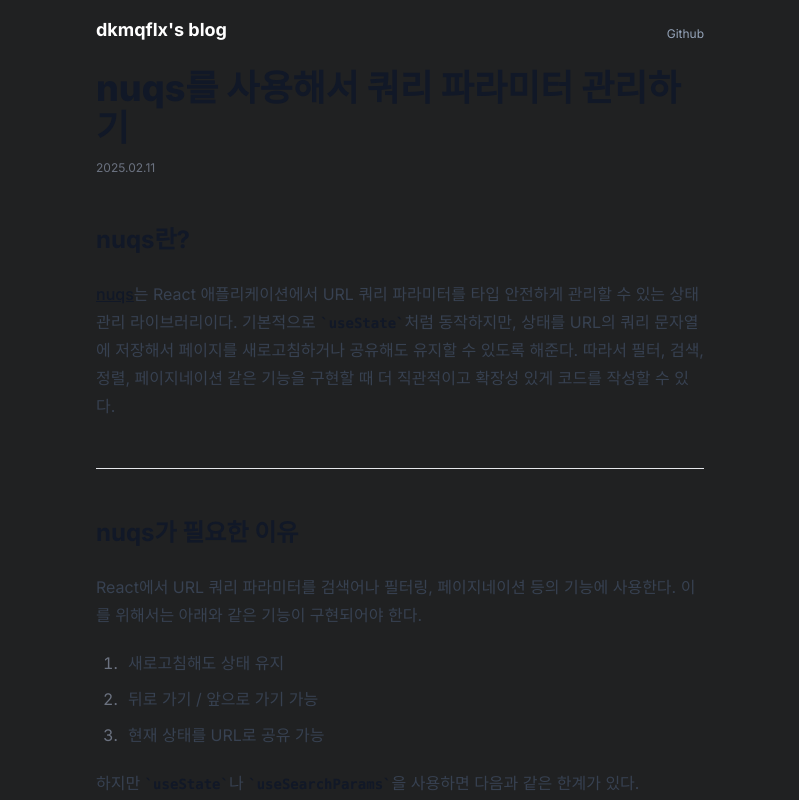
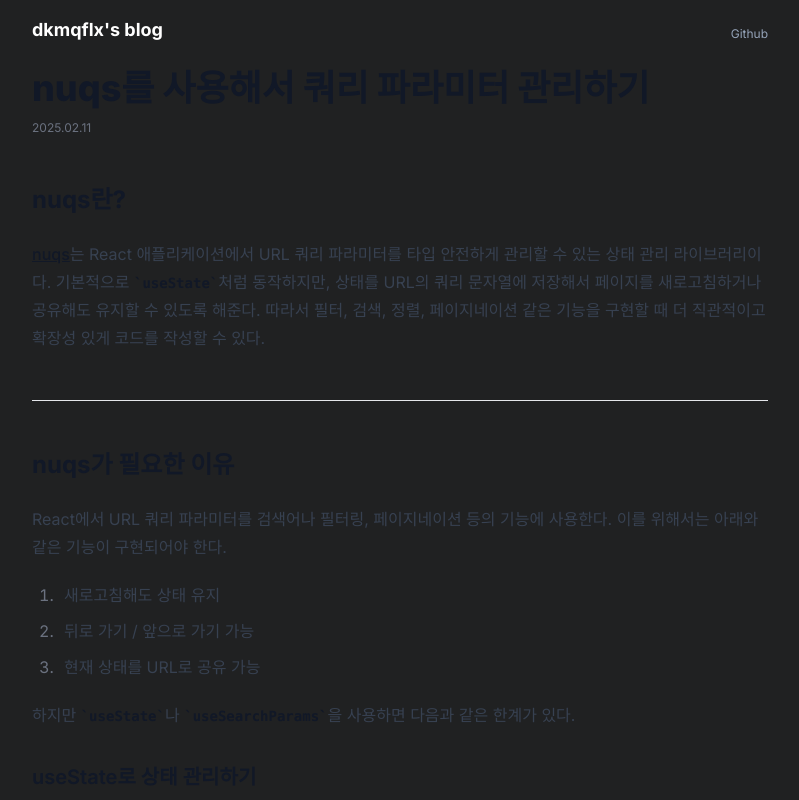
Before and after one commit to dkmqflx/blog, a Next.js app: page /posts/nuqs in a window 1280 px wide. Shown: the top 800 px of the page, without its empty margins (240-1039 px from the left). Built offline with nearby package versions, Linux system fonts and the light colour scheme.

Commit message:
style: Adjust layout width for better content display

```diff
--- a/src/app/layout.tsx
+++ b/src/app/layout.tsx
@@ -1,17 +1,17 @@
-import type { Metadata } from 'next';
-import { Inter } from 'next/font/google';
-import './globals.css';
-import Header from '@/components/Header';
+import type { Metadata } from "next";
+import { Inter } from "next/font/google";
+import "./globals.css";
+import Header from "@/components/Header";
 
 export const metadata: Metadata = {
   title: "dkmqflx's blog",
-  description: '잊지 않기 이해 기록합니다.',
+  description: "잊지 않기 위해 기록합니다.",
   icons: {
-    icon: '/favicon.ico',
+    icon: "/favicon.ico",
   },
 };
 
-const inter = Inter({ subsets: ['latin'] });
+const inter = Inter({ subsets: ["latin"] });
 
 export default function RootLayout({
   children,
@@ -20,7 +20,7 @@ export default function RootLayout({
 }>) {
   return (
     <html lang="ko" className={inter.className}>
-      <body className="max-w-screen-sm mx-auto p-4">
+      <body className="max-w-screen-md mx-auto p-4">
         <Header />
         <main>{children}</main>
       </body>
--- a/src/app/posts/layout.tsx
+++ b/src/app/posts/layout.tsx
@@ -4,6 +4,8 @@ export default function Layout({
   children: React.ReactNode;
 }>) {
   return (
-    <article className="prose dark:prose-invert mb-10">{children}</article>
+    <article className="prose dark:prose-invert max-w-none w-full mb-10">
+      {children}
+    </article>
   );
 }
```
